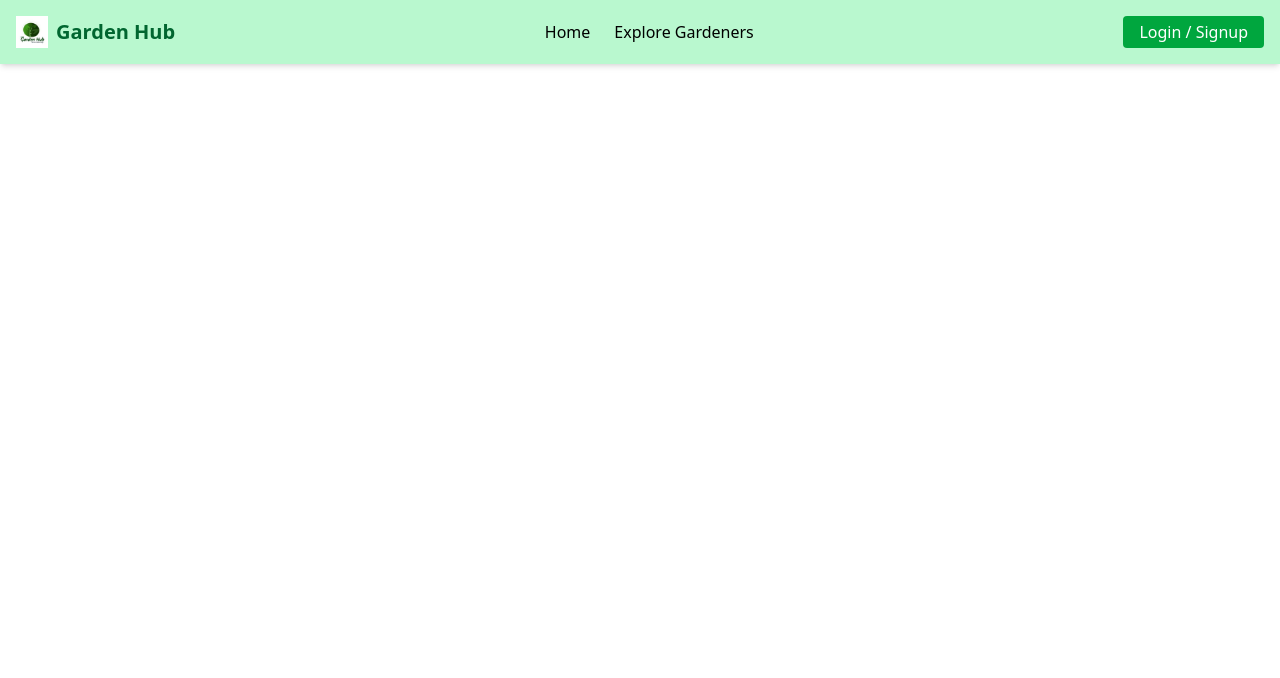
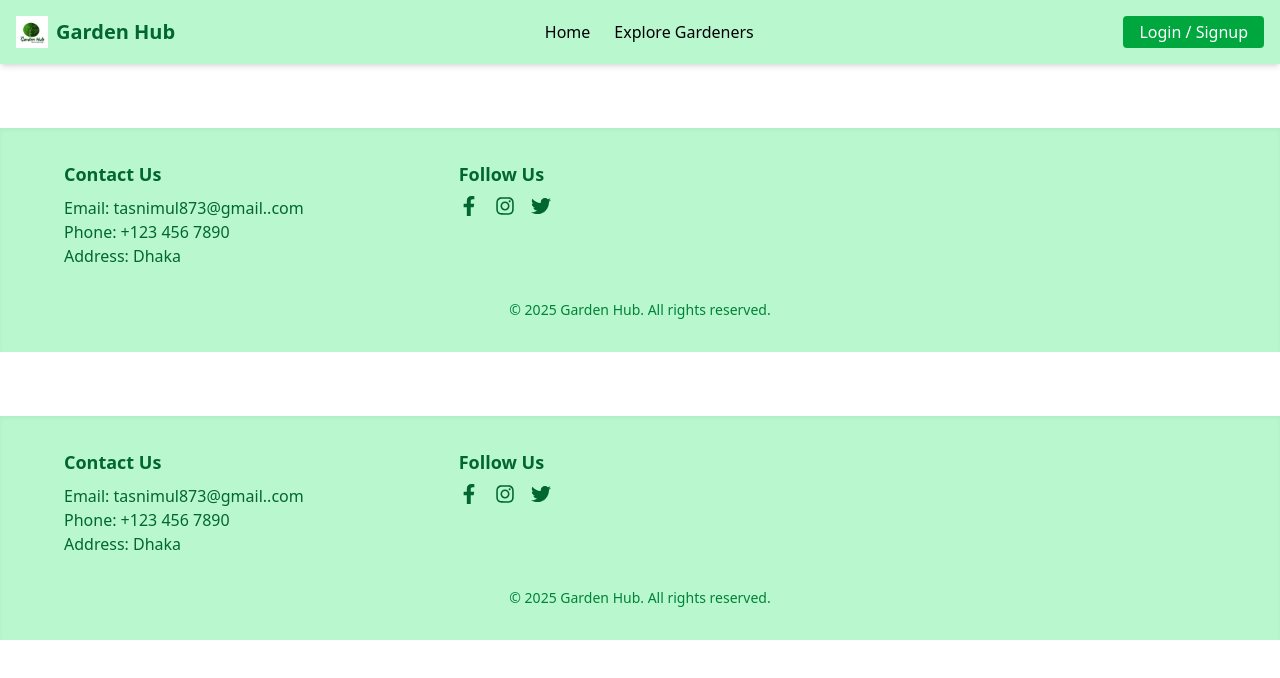
Before and after one commit to tasnimulhasan873/Gardening-hub-client, a React (Vite) app: page /footer in a window 1280 px wide. Shown: the top 678 px of the page. Built offline with nearby package versions, Linux system fonts and the light colour scheme; no server answers.

Commit message:
signup was okay

```diff
--- a/src/components/Footer.jsx
+++ b/src/components/Footer.jsx
@@ -1,11 +1,34 @@
-import React from 'react';
+import { FaFacebookF, FaInstagram, FaTwitter } from "react-icons/fa";
 
 const Footer = () => {
-    return (
+  return (
+    <footer className="bg-green-200 text-green-800 mt-16 py-8 px-4 shadow-inner">
+      <div className="max-w-6xl mx-auto grid grid-cols-1 md:grid-cols-3 gap-8 text-center md:text-left">
+
+        {/* Contact Info */}
         <div>
+          <h3 className="font-bold text-lg mb-2">Contact Us</h3>
+          <p>Email: tasnimul873@gmail..com</p>
+          <p>Phone: +123 456 7890</p>
+          <p>Address: Dhaka</p>
+        </div>
+        {/* Social Links */}
+        <div>
+          <h3 className="font-bold text-lg mb-2">Follow Us</h3>
+          <div className="flex justify-center md:justify-start space-x-4 text-xl">
+            <a href="#" className="hover:text-green-600 transition"><FaFacebookF /></a>
+            <a href="#" className="hover:text-green-600 transition"><FaInstagram /></a>
+            <a href="#" className="hover:text-green-600 transition"><FaTwitter /></a>
+          </div>
+        </div>
+      </div>
 
-        </div>
-    );
+      {/* Bottom line */}
+      <div className="text-center text-sm mt-8 text-green-700">
+        © {new Date().getFullYear()} Garden Hub. All rights reserved.
+      </div>
+    </footer>
+  );
 };
 
 export default Footer;
```
